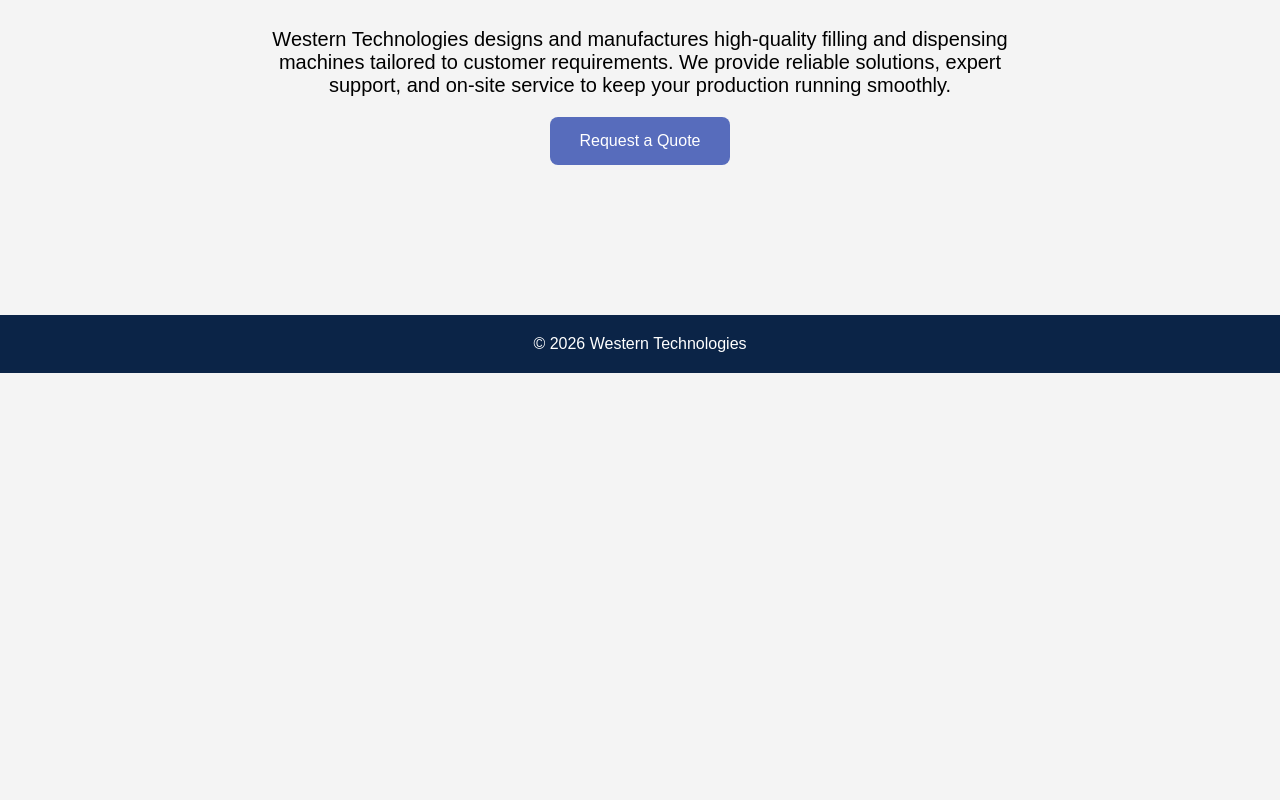
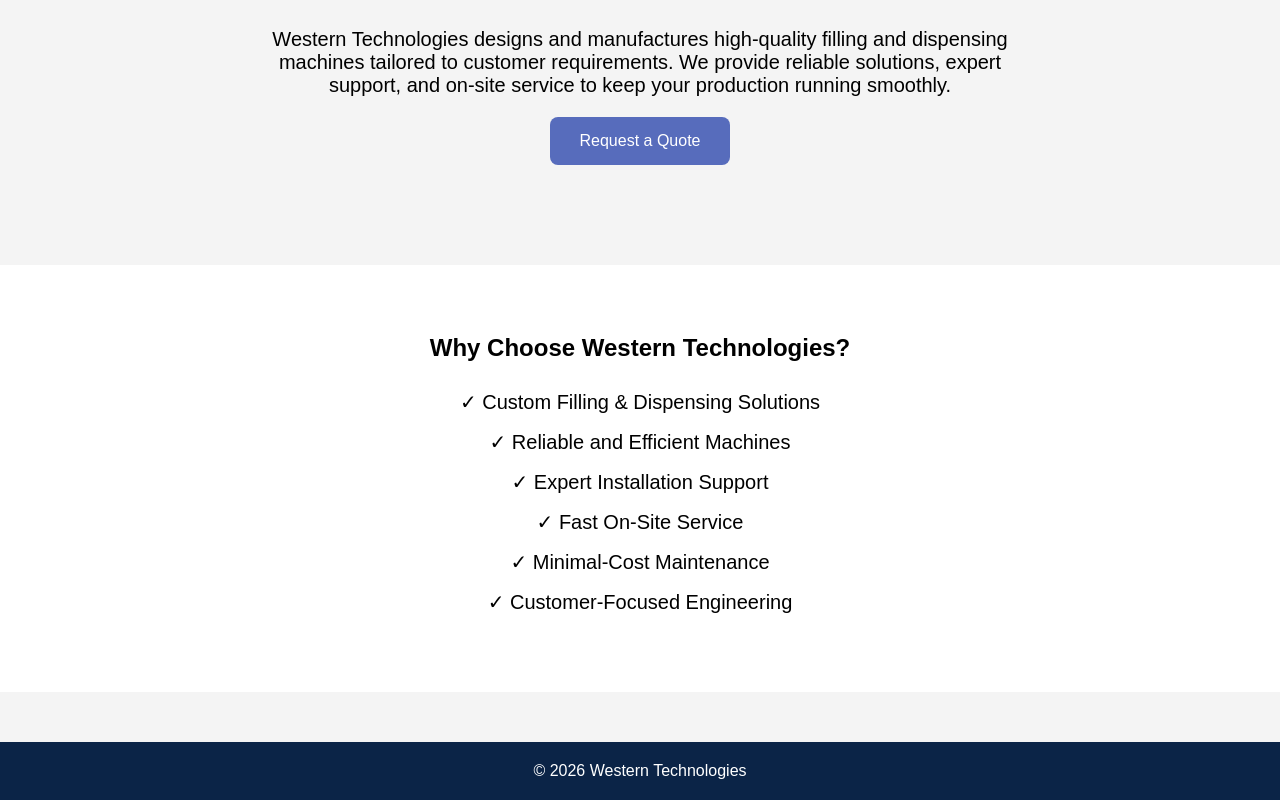
Before and after one commit to Swaraj-stack-dev/western-technologies, a plain HTML site: page index.html in a window 1280 px wide. Shown: the part 441-1241 px from the top of the page. Before the commit the page ends 814 px from the top, so only its background shows below. Drawn offline with Linux system fonts and the light colour scheme.

Commit message:
Update index.html

```diff
--- a/index.html
+++ b/index.html
@@ -64,6 +64,18 @@
 padding:20px;
 margin-top:50px;
 }
+  .why{
+padding:50px;
+background:white;
+text-align:center;
+}
+
+.why ul{
+list-style:none;
+font-size:20px;
+line-height:2;
+padding:0;
+}
 
 </style>
 
@@ -98,7 +110,20 @@
 <a class="btn" href="contact.html">Request a Quote</a>
 
 </div>
+<section class="why">
 
+<h2>Why Choose Western Technologies?</h2>
+
+<ul>
+<li>✓ Custom Filling & Dispensing Solutions</li>
+<li>✓ Reliable and Efficient Machines</li>
+<li>✓ Expert Installation Support</li>
+<li>✓ Fast On-Site Service</li>
+<li>✓ Minimal-Cost Maintenance</li>
+<li>✓ Customer-Focused Engineering</li>
+</ul>
+
+</section>
 <footer>
 © 2026 Western Technologies
 </footer>
```
